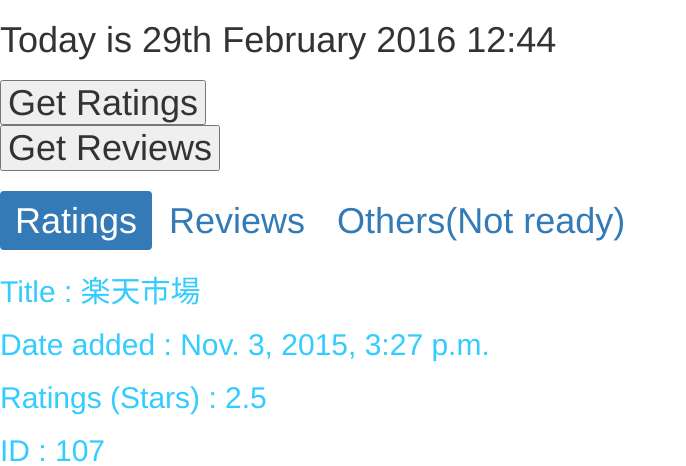
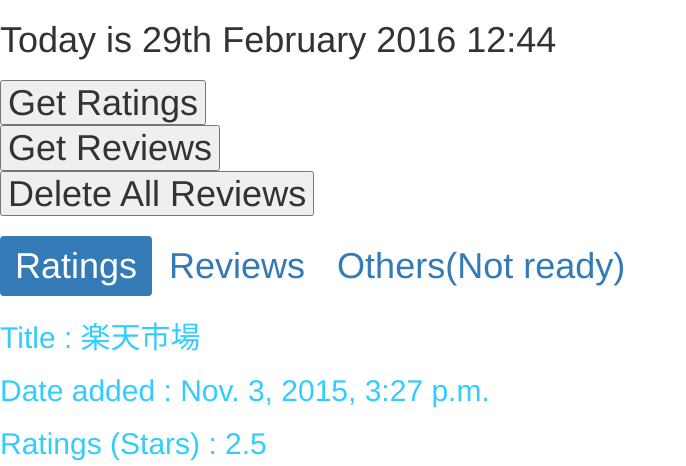
Before and after one commit to sonnyky/RatingsUpdater, a Django app: page / in a window 1280 px wide. Shown: the top 466 px of the page, without its empty margins (0-686 px from the left). Run offline with Django 3.2, Linux system fonts and the light colour scheme; data comes from the database, SQL or seed files in the repository; parts of the project's set-up code (start-up, migrations or seed data) failed here and were passed over; some libraries are stand-ins or nearby versions.

Commit message:
Added function to delete all reviews at once.

```diff
--- a/RatingScrape/templates/RatingScrape/dashboard.html
+++ b/RatingScrape/templates/RatingScrape/dashboard.html
@@ -22,6 +22,10 @@
         <form action="{% url 'RatingScrape:get_reviews' %}" method="post">
             {% csrf_token %}
             <input type="submit" value="Get Reviews" />
+        </form>
+         <form action="{% url 'RatingScrape:delete_all_review_entry' %}" method="post">
+            {% csrf_token %}
+            <input type="submit" value="Delete All Reviews" />
         </form>
 
     </h1>
--- a/RatingScrape/urls.py
+++ b/RatingScrape/urls.py
@@ -6,6 +6,7 @@
     url(r'^$', views.index, name='index'),
     url(r'^delete_entry/(?P<entry_id>\d+)$', views.delete_entry, name='delete_entry'),
     url(r'^delete_review_entry/(?P<review_id>\d+)$', views.delete_review_entry, name='delete_review_entry'),
+    url(r'^delete_all_review_entry/', views.delete_all_review_entry, name='delete_all_review_entry'),
     url(r'^get_ratings/', views.get_ratings, name='get_ratings'),
     url(r'^get_reviews/', views.get_reviews, name='get_reviews'),
 ]
--- a/RatingScrape/views.py
+++ b/RatingScrape/views.py
@@ -16,9 +16,9 @@
 # This is for getting user comments
 user_comments = urlopen("http://itunes.apple.com/jp/rss/customerreviews/id="+str(app_id)+"/json").read().decode("utf8")
 user_comments_data = json.loads(user_comments)
-print(user_comments_data['feed']['author']['name']['label'])
-print(user_comments_data['feed']['entry'][1]['author']['name']['label'])
-print(user_comments_data['feed']['entry'][1]['content']['label'])
+#print(user_comments_data['feed']['author']['name']['label'])
+#print(user_comments_data['feed']['entry'][1]['author']['name']['label'])
+#print(user_comments_data['feed']['entry'][1]['content']['label'])
 
 # Create your views here.
 def index(request):
@@ -55,6 +55,11 @@
     UserReviewComments.objects.get(pk=review_id).delete()
     return HttpResponseRedirect(reverse("RatingScrape:index"))
 
+def delete_all_review_entry(request):
+    print("Deleting all reviews from users")
+    UserReviewComments.objects.all().delete()
+    return HttpResponseRedirect(reverse("RatingScrape:index"))
+
 def get_reviews(request):
 
     for i in user_comments_data['feed']['entry']:
@@ -63,7 +68,6 @@
                 author = i['author']['name']['label'],
                 comment = i['content']['label'],
             )
-            print(i['author']['name']['label'])
     context = dict()
     context['reviews'] = UserReviewComments.objects.all()
     return HttpResponseRedirect(reverse("RatingScrape:index"))
```
